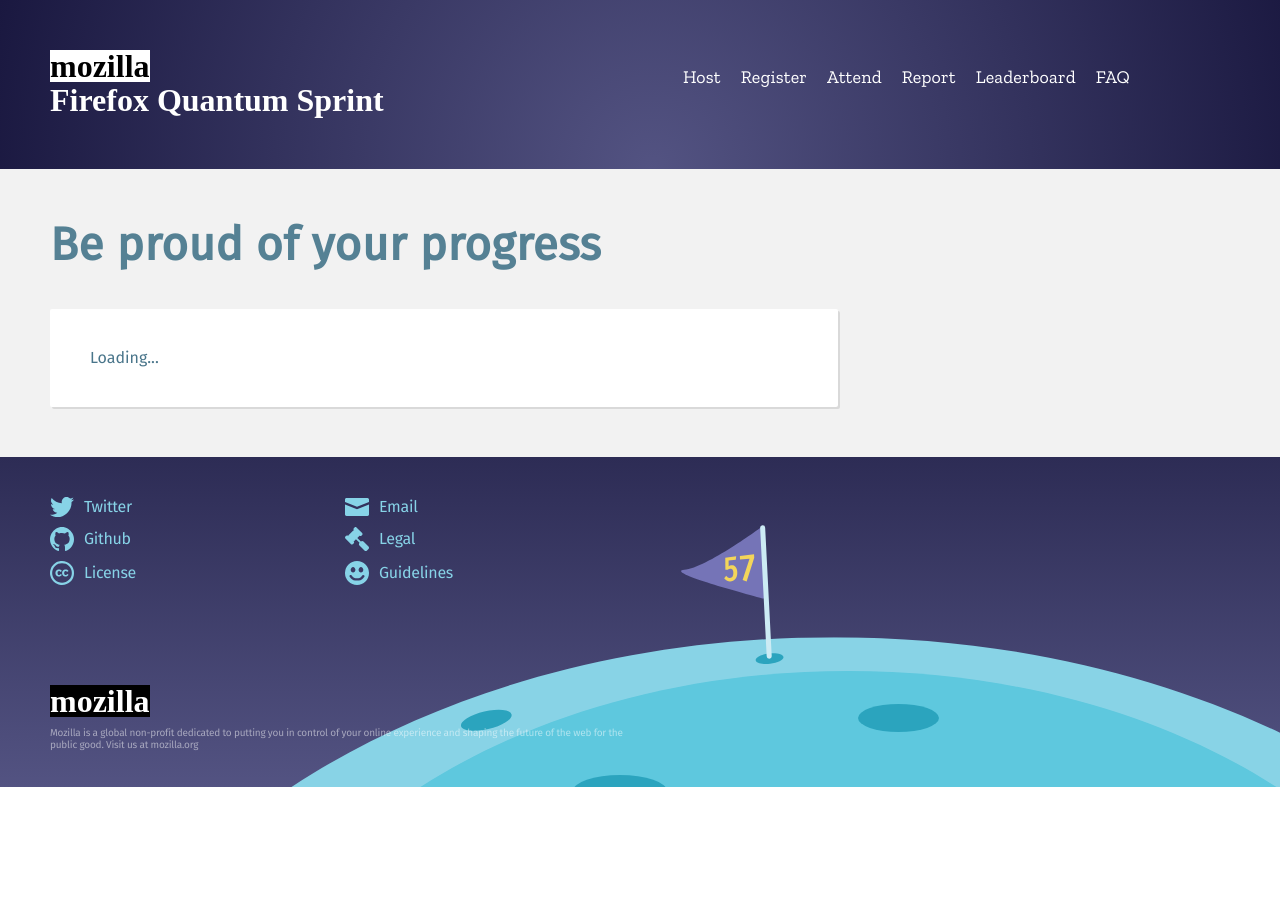
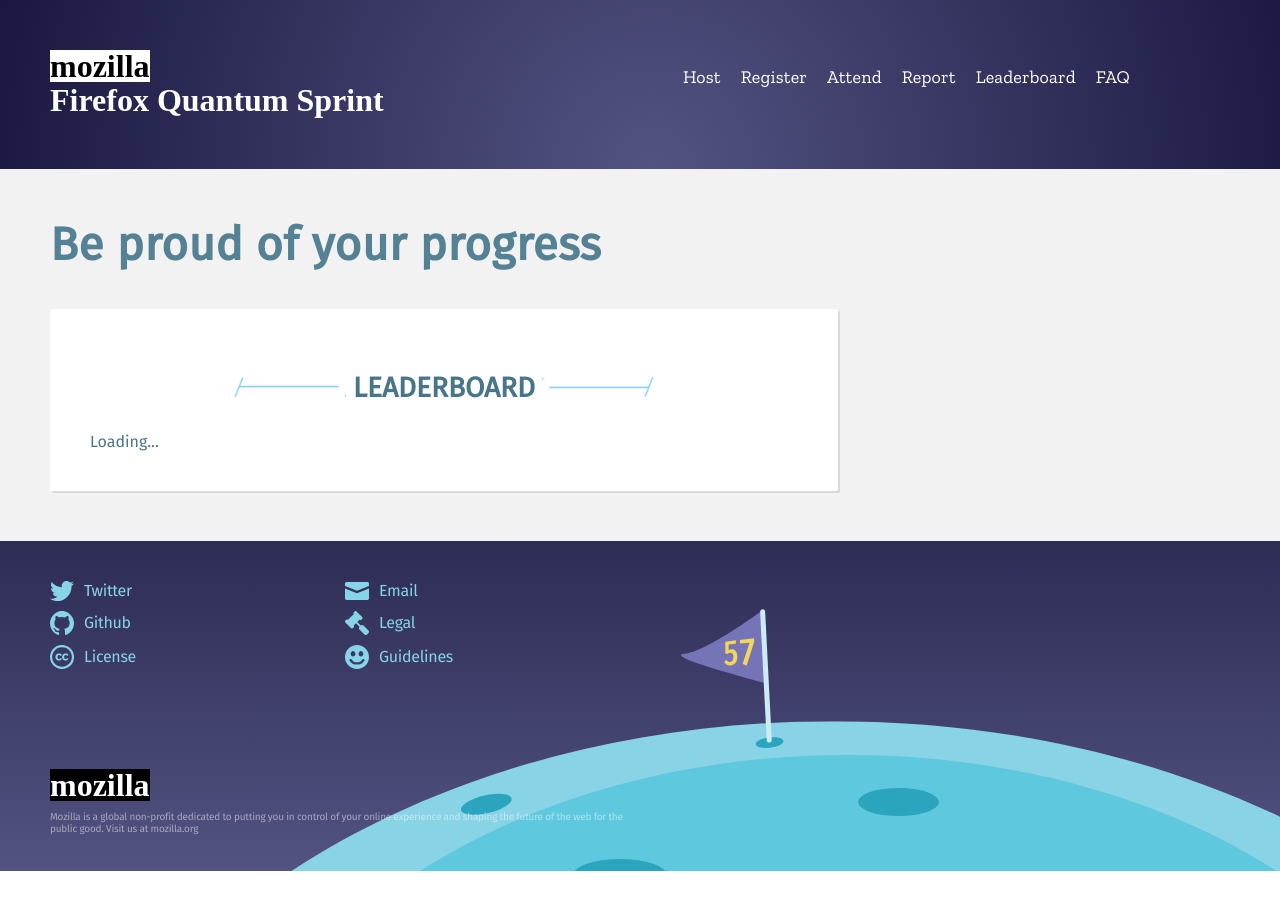
Before and after one commit to mozilla/firefox57-sprint, a Jekyll site: the page built from _articles/leaderboard.md, in a window 1280 px wide. Built offline with Jekyll 4.4.1, drawn with Linux system fonts in a browser that asks for light colours; some web fonts are replaced.

Commit message:
Add titles with frames

```diff
--- a/_articles/leaderboard.md
+++ b/_articles/leaderboard.md
@@ -6,6 +6,12 @@
 # Be proud of your progress
 
 <div class="content-box">
+  <h3 class="content-title content-title--uppercase">
+    <span class="title-frame"></span>
+    Leaderboard
+    <span class="title-frame title-frame--rotate-180"></span>
+  </h3>
+
   <table id="leaderboard" class="hidden">
     <thead>
       <tr>
--- a/_layouts/participate.html
+++ b/_layouts/participate.html
@@ -21,8 +21,6 @@
       </span>
     </h2>
 
-    <a class="button attend-button" href="{{ '/register/' | prepend: site.baseurl }}">Find a local event</a>
-
     {{content}}
   </section>
 </div>
--- a/css/main.css
+++ b/css/main.css
@@ -865,3 +865,28 @@
 .capitalize-content {
   display: inline-block;
 }
+
+h3.content-title {
+  font-size: 28px;
+  text-align: center;
+}
+
+.content-title--uppercase {
+  text-transform: uppercase;
+}
+
+.title-frame {
+  background: url('/img/title-frame.png');
+  background-size: contain;
+  display: inline-block;
+  height: 20px;
+  width: 114px;
+}
+
+.title-frame--rotate-180 {
+  -webkit-transform: rotate(180deg);
+  -moz-transform: rotate(180deg);
+  -o-transform: rotate(180deg);
+  -ms-transform: rotate(180deg);
+  transform: rotate(180deg);
+}
```
Also changed, not shown: _articles/participate.md (+17 -12 lines), img/title-frame.png (added).
